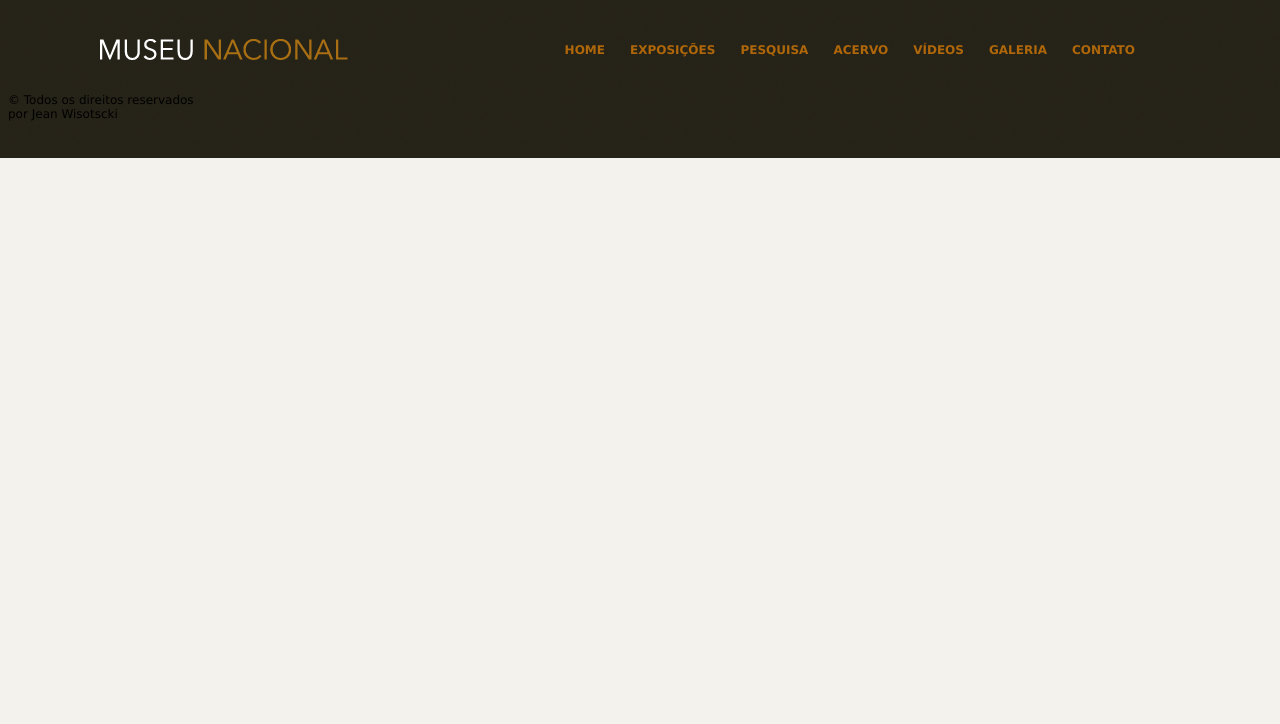
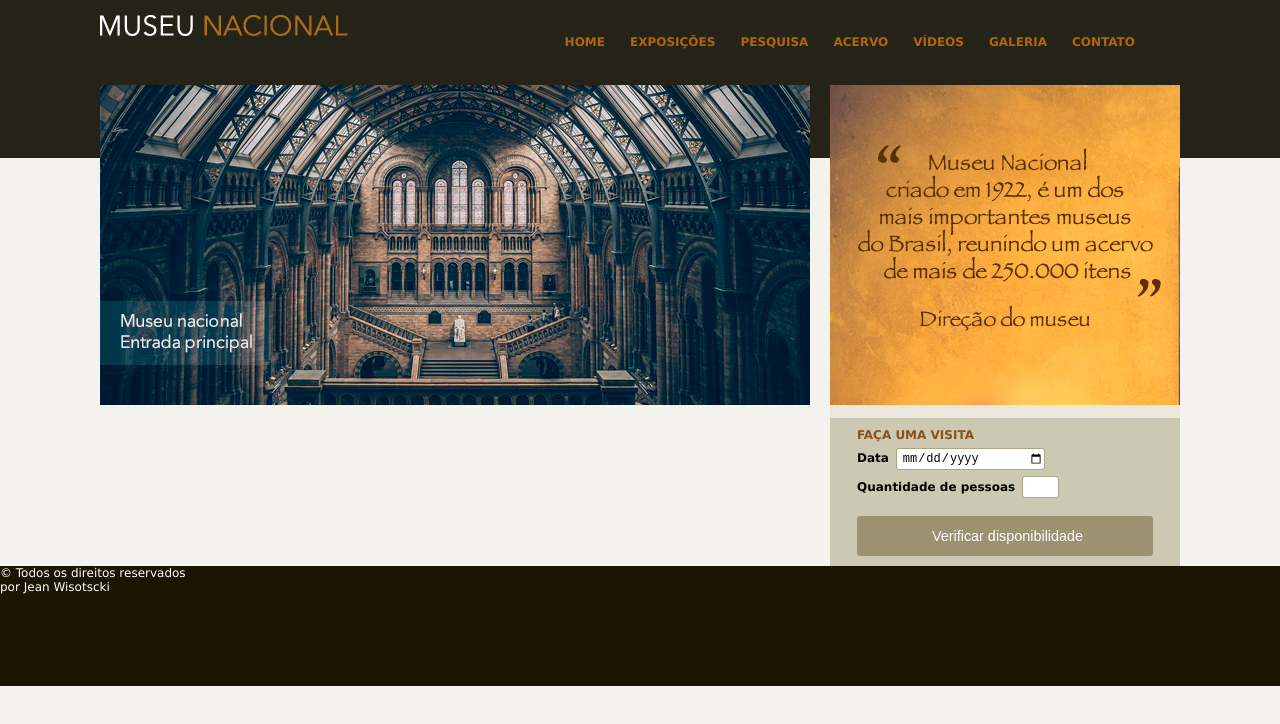
Before and after one commit to jeanwisotscki/Museu-Nacional, a plain HTML site: page index.html in a window 1280 px wide. Drawn offline with Linux system fonts and the light colour scheme.

Commit message:
capa, depoimento e formulario de vizitas prontos

```diff
--- a/css/style.css
+++ b/css/style.css
@@ -1,3 +1,11 @@
+/* FORMATAÇÕES GERAIS
+**************************************/
+
+*{
+	padding: 0;
+	margin: 0;
+}
+
 /* FORMATAÇÕES DA ESTRUTURA DO SITE
 **************************************/
 
@@ -66,10 +74,78 @@ nav ul li a:hover{
 	border-bottom: 3px solid #af670a;
 }
 
+/* PRINCIPAL
+***************************************/
+
+#conteudo{
+	width: 710px;
+	float: left;
+}
+
+aside{
+	width: 350px;
+	float: right;
+	background: #ebe7dd;
+}
+
+section#visita{
+	background: #cdc8b1;
+	padding: 10px 27px 10px 27px;
+	margin-top: 10px;
+}
+
+h4{
+	color: #86521a;
+	text-transform: uppercase;
+	padding-bottom: 3px;
+	margin-bottom: 0;
+}
+
+/* FORMULÁRIOS
+***************************************/
+
+input{
+	width: 142px;
+	height: 20px;
+	padding-left: 5px;
+	margin: 3px;
+	background: #fff;
+	border: none;
+	border-radius: 3px;
+	font-size: 1em;
+}
+
+input.campo{
+	border: 1px solid #ada484;
+}
+
+input.botao{
+	width: 100%;
+	height: 40px;
+	margin: 15px 0 0 0;
+	background: #9b9271;
+	color: #fff;
+	font-size: 1.2em;
+}
+
+label{
+	font-weight: bold;
+}
+
+fieldset{
+	border: none;
+}
+
+legend{
+	display: none;
+}
+
 /* RODAPÉ
 ***************************************/
 
 footer{
 	clear: both;
 	height: 120px;
+	color: rgb(255, 255, 255);
+	background: rgb(27, 21, 1);
 }
--- a/index.html
+++ b/index.html
@@ -29,6 +29,41 @@
 				</nav>
 			</header>
 
+			<div id="principal">
+
+				<div id="conteudo">
+					<section id="capa">
+						<img src="img/museu.png">
+					</section>
+				</div>
+
+				<aside>
+					<section id="depoimento">
+						<img src="img/depoimento.png">
+					</section>
+
+					<section id="visita">
+
+						<h4>Faça uma visita</h4>
+
+						<form>
+							<fieldset>
+								<legend>Selecione uma data</legend>
+
+								<label for="data">Data</label>
+								<input class="campo" type="date" id="data" required><br>
+
+								<label for="qtd">Quantidade de pessoas</label>
+								<input class="campo" style="width: 30px" type="number" id="qtd" required>
+							</fieldset>
+
+							<input class="botao" type="submit" value="Verificar disponibilidade">
+						</form>
+					</section>
+				</aside>
+
+			</div>
+
 		</div>               <!-- fim /container -->
 
 		<footer> <!-- Rodapé -->
```
